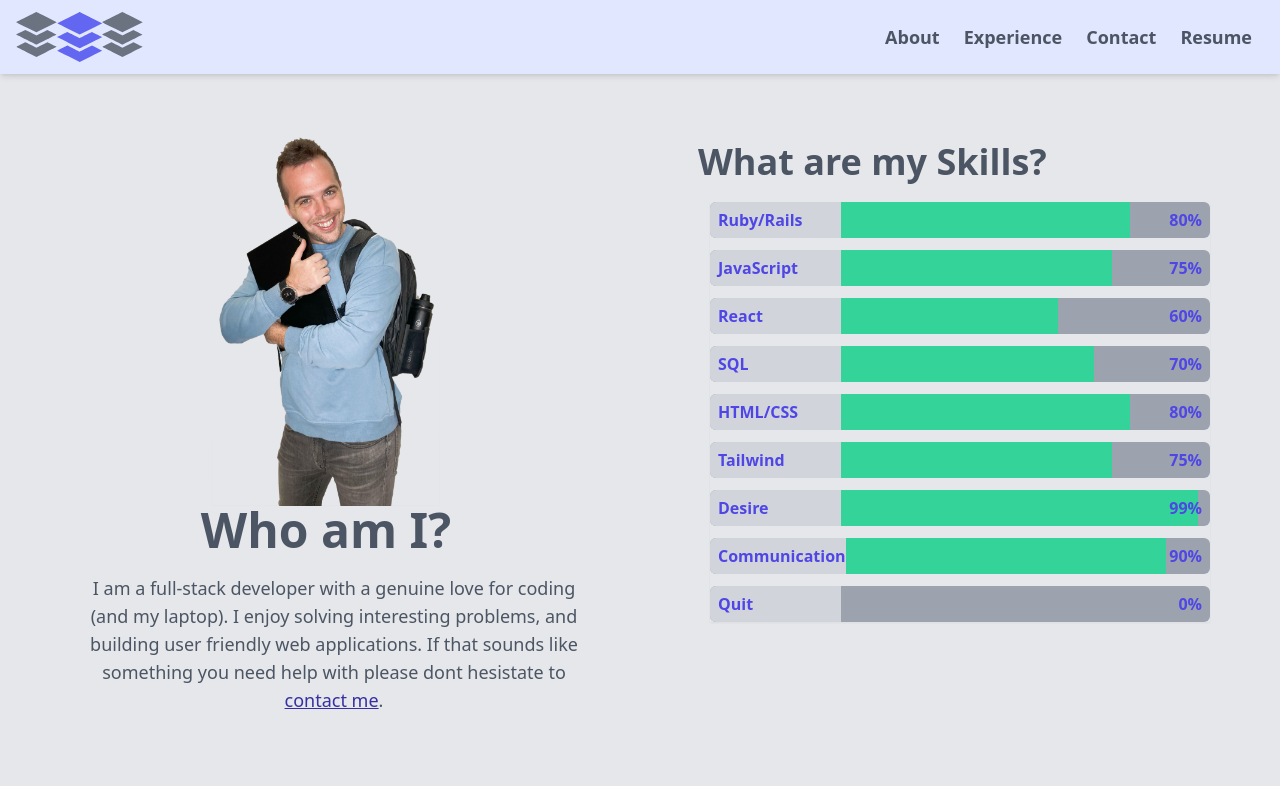
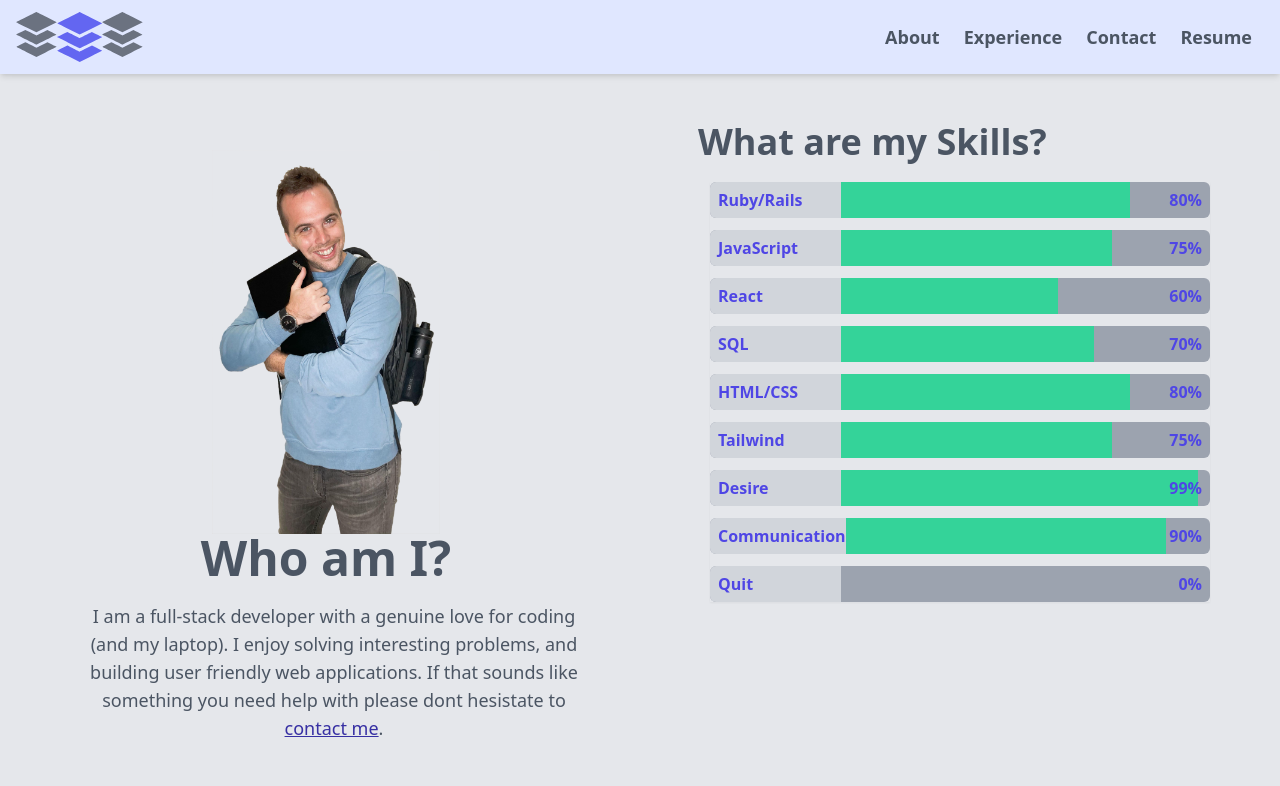
Before and after one commit to EugenioAntonioBonanno/portfolio, a React (Create React App) app: page / in a window 1280 px wide. Shown: the top 786 px of the page. Built offline with nearby package versions, Linux system fonts and the light colour scheme.

Commit message:
adjust spacing on about page

```diff
--- a/src/components/pages/About.js
+++ b/src/components/pages/About.js
@@ -18,7 +18,7 @@ const About = () => {
 
       <div className='block md:flex justify-around mx-3 mt-12'>
 
-        <div className='grid-cols-1 max-w-lg mb-7 auto-cols-min'>
+        <div className='grid-cols-1 max-w-lg my-7 auto-cols-min'>
 
           <div className='w-full flex justify-center'>
             <img src={me} alt="full-stack" className=' max-h-96'></img>
@@ -26,7 +26,7 @@ const About = () => {
           <div className='w-full flex mb-5 justify-center'>
             <h1 className='text-5xl font-semibold text-gray-600'>Who am I?</h1>
           </div>
-          <div className='w-full flex mx-2 justify-center'>
+          <div className='w-full mb-16 md:mb-0 flex mx-2 justify-center'>
             <p className='text-center text-lg text-gray-600'>
               I am a full-stack developer with a genuine love for coding (and my laptop). I enjoy solving interesting problems,
               and building user friendly web applications. If that sounds like something you need help with please dont hesistate to
@@ -37,9 +37,9 @@ const About = () => {
         </div>
 
 
-        <div className='w-full max-w-lg'>
+        <div className='w-full max-w-lg mb-16 md:mb-0'>
           <div className=''>
-            <h2 className='text-4xl my-5 font-bold text-gray-600'>What are my Skills?</h2>
+            <h2 className='text-4xl mb-5 font-bold text-gray-600'>What are my Skills?</h2>
             <div className='ml-3 shadow-sm'>
               <ProgressBar
                 percentage='80'
```
Also changed, not shown: 1 other file (tests, documents, lock files or other folders).
